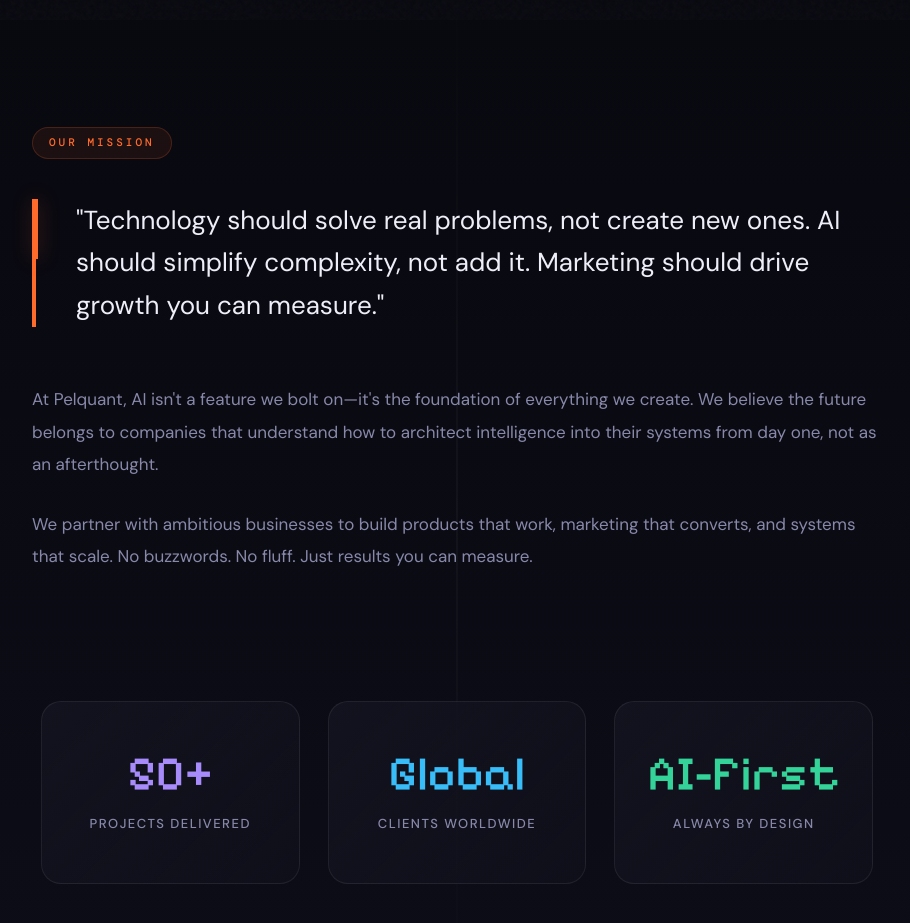
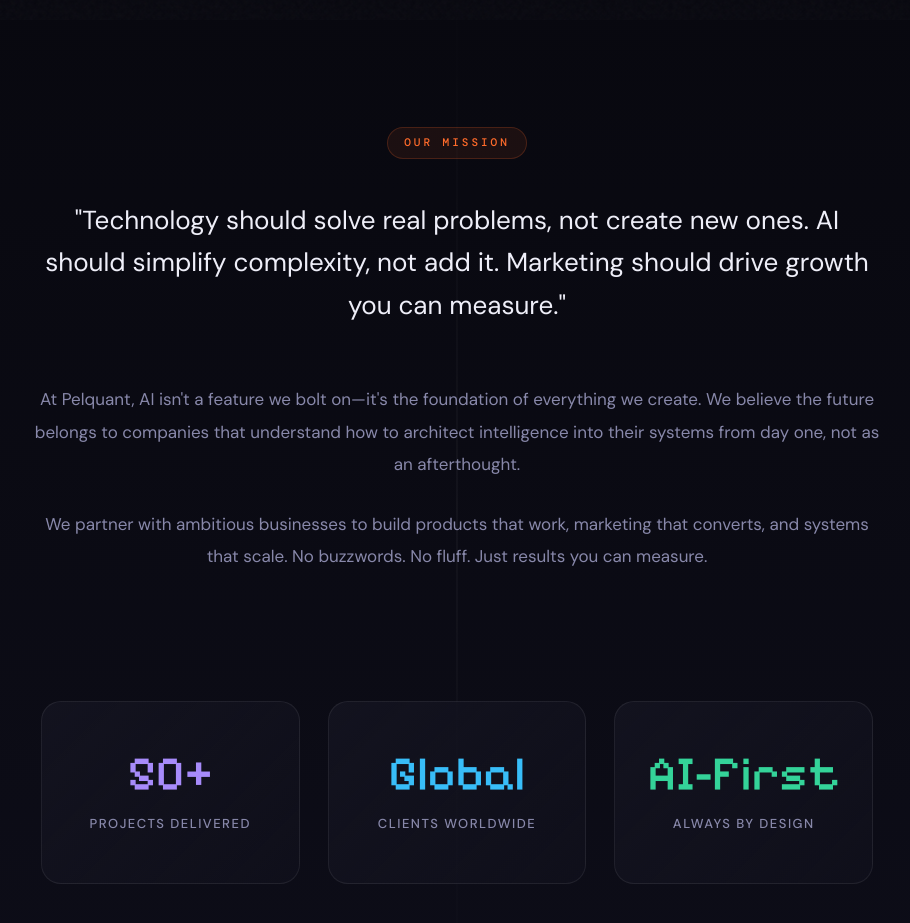
Before and after one commit to Faizan-Vhora/pelquant, a React (Vite) app: page /about in a window 1280 px wide. Shown: the part 780-1703 px from the top of the page, without its empty margins (183-1093 px from the left). Built offline with nearby package versions, Linux system fonts and the light colour scheme.

Commit message:
Center all section tags and mission content

```diff
--- a/src/pages/AboutPage.css
+++ b/src/pages/AboutPage.css
@@ -182,6 +182,7 @@
 .mission-left {
   max-width: 850px;
   margin: 0 auto;
+  text-align: center;
 }
 
 .section-tag {
@@ -196,7 +197,7 @@
   background: rgba(255, 107, 43, 0.08);
   border: 1px solid rgba(255, 107, 43, 0.2);
   border-radius: 20px;
-  margin-bottom: 40px;
+  margin: 0 auto 40px;
 }
 
 .mission-quote {
@@ -205,21 +206,14 @@
   font-style: normal;
   line-height: 1.65;
   color: var(--tx1);
-  border-left: 4px solid var(--accent);
-  padding-left: 40px;
+  border-left: none;
+  padding-left: 0;
   margin: 0 0 56px 0;
   position: relative;
 }
 
 .mission-quote::before {
-  content: '';
-  position: absolute;
-  left: -2px;
-  top: 0;
-  width: 4px;
-  height: 60px;
-  background: var(--accent);
-  box-shadow: 0 0 20px rgba(255, 107, 43, 0.4);
+  display: none;
 }
 
 .mission-text {
```
